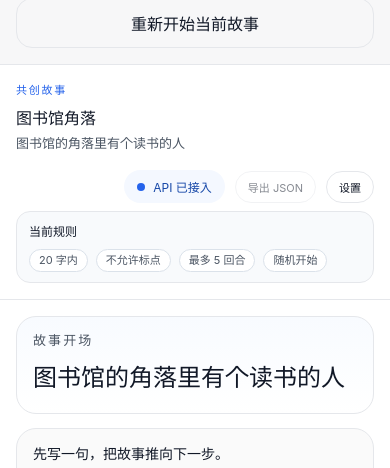
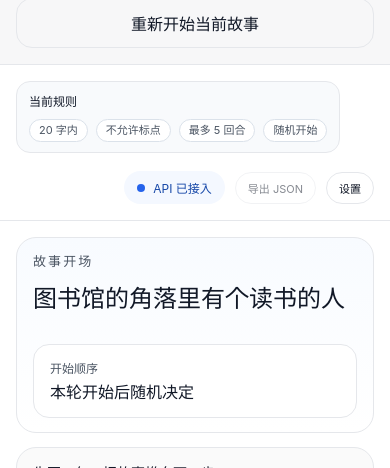
Before and after one commit to firefighter-eric/cocreation-ui, a React (Vite) app: page / in a window 390 px wide. Shown: the part 677-1145 px from the top of the page. Built offline with nearby package versions, Linux system fonts and the light colour scheme; no server answers.

Commit message:
Update start-order UI and slow human-like replies

```diff
--- a/src/app/App.tsx
+++ b/src/app/App.tsx
@@ -143,13 +143,11 @@ export function App() {
           hasMessages={state.messages.length > 0}
           maxRoundCount={state.maxRoundCount}
           startingRoundMode={state.startingRoundMode}
-          openingLine={state.seed.openingLine}
           onExport={handleExportCsv}
           onOpenSettings={() => setIsSettingsOpen(true)}
           providerStatusTone={providerStatusTone}
           providerStatusLabel={providerStatusLabel}
           rules={state.rules}
-          title={state.seed.title}
         />
 
         <MessageList
@@ -159,11 +157,13 @@ export function App() {
           onDismissError={clearError}
           openingLine={state.seed.openingLine}
           startingRoundMode={state.startingRoundMode}
+          startingRoundSpeaker={state.startingRoundSpeaker}
           status={state.status}
         />
 
         {conversationMode === 'manual' || conversationMode === 'human_like' ? (
           <Composer
+            conversationMode={conversationMode}
             draft={draft}
             draftError={draftError}
             hasStarted={state.sessionStartedAt !== null}
--- a/src/features/story-session/components/Composer.tsx
+++ b/src/features/story-session/components/Composer.tsx
@@ -1,6 +1,7 @@
 import { useEffect, useRef, useState } from 'react'
 
 interface ComposerProps {
+  conversationMode: 'manual' | 'human_like'
   draft: string
   draftError: string | null
   hasStarted: boolean
@@ -16,6 +17,7 @@ interface ComposerProps {
 }
 
 export function Composer({
+  conversationMode,
   draft,
   draftError,
   hasStarted,
@@ -38,7 +40,13 @@ export function Composer({
     !isRoundLimitReached &&
     draft.trim().length > 0 &&
     draftError === null
-  const buttonLabel = !hasStarted ? '开始' : isBusy ? '生成中' : '发送'
+  const buttonLabel = !hasStarted
+    ? '开始'
+    : isBusy
+      ? conversationMode === 'human_like'
+        ? '对方输入中'
+        : '生成中'
+      : '发送'
 
   useEffect(() => {
     if (!hasStarted || isBusy) {
--- a/src/features/story-session/components/MessageList.tsx
+++ b/src/features/story-session/components/MessageList.tsx
@@ -1,4 +1,5 @@
 import type { StartingRoundMode } from '../../../entities/story-session/types'
+import type { MessageRole } from '../../../entities/message/types'
 import type { Message } from '../../../entities/message/types'
 import type { StorySessionStatus } from '../../../entities/story-session/types'
 import type { StoryMode } from '../../../shared/config/story'
@@ -9,6 +10,7 @@ interface MessageListProps {
   messages: Message[]
   openingLine: string
   startingRoundMode: StartingRoundMode
+  startingRoundSpeaker: MessageRole | null
   status: StorySessionStatus
   onDismissError: () => void
 }
@@ -19,6 +21,7 @@ export function MessageList({
   messages,
   openingLine,
   startingRoundMode,
+  startingRoundSpeaker,
   status,
   onDismissError,
 }: MessageListProps) {
@@ -34,13 +37,31 @@ export function MessageList({
         : conversationMode === 'human_like'
           ? '你发送一句，对方会接着把故事继续写下去。'
           : '你发送一句，AI 会继续接龙。'
+  const openingTurnCopy =
+    startingRoundSpeaker === 'user'
+      ? '本轮由你先接龙'
+      : startingRoundSpeaker === 'assistant'
+        ? '本轮由对方先接龙'
+        : startingRoundMode === 'user'
+          ? '本轮由你先接龙'
+          : startingRoundMode === 'assistant'
+            ? '本轮由对方先接龙'
+            : '本轮开始后随机决定'
 
   return (
     <section className="chat-panel">
       <div className="chat-scroll">
         <div className="opening-card">
-          <p className="eyebrow">故事开场</p>
-          <h1>{openingLine}</h1>
+          <div className="opening-card__content">
+            <div>
+              <p className="eyebrow">故事开场</p>
+              <h1>{openingLine}</h1>
+            </div>
+            <div className="opening-card__turn">
+              <span className="opening-card__turn-label">开始顺序</span>
+              <strong>{openingTurnCopy}</strong>
+            </div>
+          </div>
         </div>
 
         {messages.length === 0 ? (
--- a/src/features/story-session/components/StoryHeader.tsx
+++ b/src/features/story-session/components/StoryHeader.tsx
@@ -7,26 +7,22 @@ interface StoryHeaderProps {
   hasMessages: boolean
   maxRoundCount: number
   startingRoundMode: StartingRoundMode
-  openingLine: string
   onExport: () => void
   onOpenSettings: () => void
   providerStatusTone: 'mock' | 'connected'
   providerStatusLabel: string
   rules: StoryRules
-  title: string
 }
 
 export function StoryHeader({
   hasMessages,
   maxRoundCount,
   startingRoundMode,
-  openingLine,
   onExport,
   onOpenSettings,
   providerStatusTone,
   providerStatusLabel,
   rules,
-  title,
 }: StoryHeaderProps) {
   const startingRoundLabel =
     startingRoundMode === 'user'
@@ -37,10 +33,16 @@ export function StoryHeader({
 
   return (
     <header className="workspace-header">
-      <div>
-        <p className="eyebrow">共创故事</p>
-        <h2>{title}</h2>
-        <p className="workspace-subtitle">{openingLine}</p>
+      <div className="rule-card rule-card--header rule-card--header-main">
+        <span className="rule-card__label">当前规则</span>
+        <div className="rule-card__items">
+          <span className="rule-chip">{rules.maxChars} 字内</span>
+          <span className="rule-chip">
+            {rules.punctuationAllowed ? '允许标点' : '不允许标点'}
+          </span>
+          <span className="rule-chip">最多 {maxRoundCount} 回合</span>
+          <span className="rule-chip">{startingRoundLabel}</span>
+        </div>
       </div>
 
       <div className="header-side">
@@ -71,18 +73,6 @@ export function StoryHeader({
             设置
           </button>
         </div>
-
-        <div className="rule-card rule-card--header">
-          <span className="rule-card__label">当前规则</span>
-          <div className="rule-card__items">
-            <span className="rule-chip">{rules.maxChars} 字内</span>
-            <span className="rule-chip">
-              {rules.punctuationAllowed ? '允许标点' : '不允许标点'}
-            </span>
-            <span className="rule-chip">最多 {maxRoundCount} 回合</span>
-            <span className="rule-chip">{startingRoundLabel}</span>
-          </div>
-        </div>
       </div>
     </header>
   )
--- a/src/index.css
+++ b/src/index.css
@@ -232,6 +232,12 @@ button {
   background: #f8fafc;
 }
 
+.rule-card--header-main {
+  flex: 1;
+  min-width: 0;
+  max-width: 720px;
+}
+
 .rule-card h2 {
   margin: 0 0 10px;
   font-size: 13px;
@@ -247,7 +253,7 @@ button {
 .rule-card__items {
   display: flex;
   flex-wrap: wrap;
-  justify-content: flex-end;
+  justify-content: flex-start;
   gap: 8px;
 }
 
@@ -578,6 +584,35 @@ button {
   background: linear-gradient(180deg, #f8fbff, #ffffff);
 }
 
+.opening-card__content {
+  display: flex;
+  align-items: center;
+  justify-content: space-between;
+  gap: 24px;
+}
+
+.opening-card__turn {
+  min-width: 260px;
+  padding: 14px 16px;
+  border: 1px solid var(--border);
+  border-radius: 16px;
+  background: rgba(255, 255, 255, 0.88);
+}
+
+.opening-card__turn-label {
+  display: block;
+  margin-bottom: 6px;
+  color: var(--text-secondary);
+  font-size: 12px;
+}
+
+.opening-card__turn strong {
+  display: block;
+  color: var(--text-primary);
+  font-size: 16px;
+  line-height: 1.35;
+}
+
 .opening-card h1 {
   font-size: 20px;
   margin-bottom: 6px;
@@ -895,6 +930,15 @@ button {
     font-size: 24px;
   }
 
+  .opening-card__content {
+    flex-direction: column;
+    align-items: stretch;
+  }
+
+  .opening-card__turn {
+    min-width: 0;
+  }
+
   .option-grid--starting-round {
     grid-template-columns: 1fr;
   }
--- a/src/shared/lib/timing/humanLikeDelay.ts
+++ b/src/shared/lib/timing/humanLikeDelay.ts
@@ -1,6 +1,6 @@
-const baseDelayMs = 700
-const perCharDelayMs = 140
-const maxJitterMs = 450
+const baseDelayMs = 1400
+const perCharDelayMs = 280
+const maxJitterMs = 900
 
 export function computeHumanLikeDelay(
   content: string,
```
Also changed, not shown: 2 other files (tests, documents, lock files or other folders).
